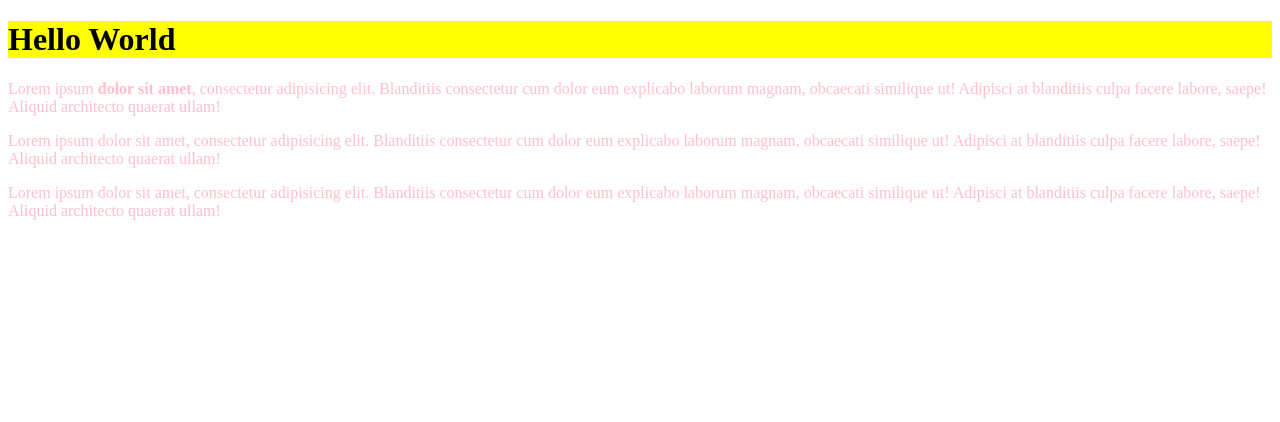
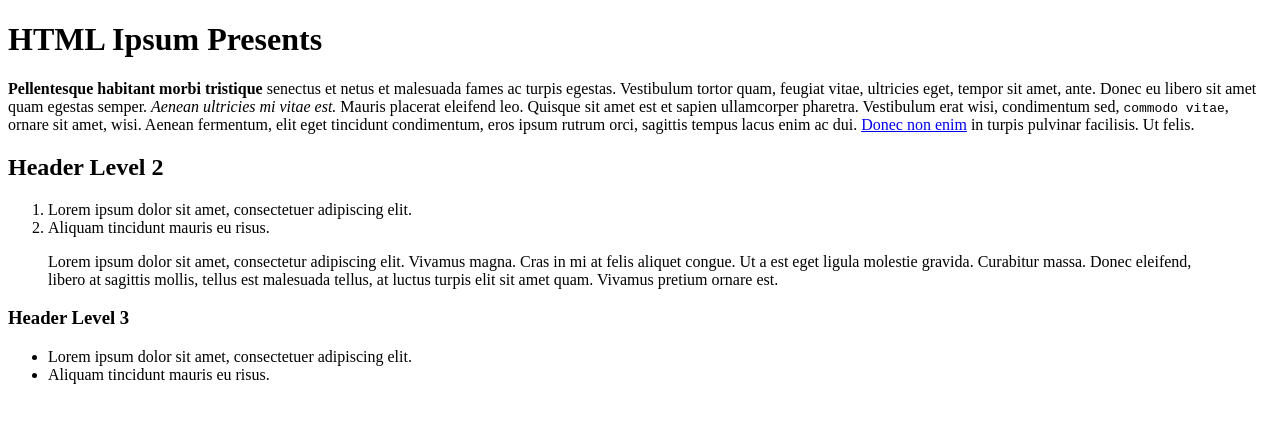
Before and after one commit to esig-jura/b72-helloworld, a plain HTML site: page index.html in a window 1280 px wide. Drawn offline with Linux system fonts and the light colour scheme.

Commit message:
reset main

```diff
--- a/index.html
+++ b/index.html
@@ -1,17 +1,35 @@
 <!DOCTYPE html>
-<html lang="en">
+<html lang="fr">
 <head>
     <meta charset="UTF-8">
     <title>Hello World</title>
 </head>
 <body>
-    <h1>Hello World</h1>
+<h1>HTML Ipsum Presents</h1>
 
-    <p>Lorem ipsum <strong>dolor sit amet</strong>, consectetur adipisicing elit. Blanditiis consectetur cum dolor eum explicabo laborum magnam, obcaecati similique ut! Adipisci at blanditiis culpa facere labore, saepe! Aliquid architecto quaerat ullam!</p>
-    <p>Lorem ipsum dolor sit amet, consectetur adipisicing elit. Blanditiis consectetur cum dolor eum explicabo laborum magnam, obcaecati similique ut! Adipisci at blanditiis culpa facere labore, saepe! Aliquid architecto quaerat ullam!</p>
-    <p>Lorem ipsum dolor sit amet, consectetur adipisicing elit. Blanditiis consectetur cum dolor eum explicabo laborum magnam, obcaecati similique ut! Adipisci at blanditiis culpa facere labore, saepe! Aliquid architecto quaerat ullam!</p>
+<p><strong>Pellentesque habitant morbi tristique</strong> senectus et netus et malesuada fames ac turpis egestas.
+    Vestibulum tortor quam, feugiat vitae, ultricies eget, tempor sit amet, ante. Donec eu libero sit amet quam egestas
+    semper. <em>Aenean ultricies mi vitae est.</em> Mauris placerat eleifend leo. Quisque sit amet est et sapien
+    ullamcorper pharetra. Vestibulum erat wisi, condimentum sed, <code>commodo vitae</code>, ornare sit amet, wisi.
+    Aenean fermentum, elit eget tincidunt condimentum, eros ipsum rutrum orci, sagittis tempus lacus enim ac dui. <a
+            href="#">Donec non enim</a> in turpis pulvinar facilisis. Ut felis.</p>
 
-    <!-- Scripts -->
-    <script src="main.js"></script>
+<h2>Header Level 2</h2>
+
+<ol>
+    <li>Lorem ipsum dolor sit amet, consectetuer adipiscing elit.</li>
+    <li>Aliquam tincidunt mauris eu risus.</li>
+</ol>
+
+<blockquote><p>Lorem ipsum dolor sit amet, consectetur adipiscing elit. Vivamus magna. Cras in mi at felis aliquet
+    congue. Ut a est eget ligula molestie gravida. Curabitur massa. Donec eleifend, libero at sagittis mollis, tellus
+    est malesuada tellus, at luctus turpis elit sit amet quam. Vivamus pretium ornare est.</p></blockquote>
+
+<h3>Header Level 3</h3>
+
+<ul>
+    <li>Lorem ipsum dolor sit amet, consectetuer adipiscing elit.</li>
+    <li>Aliquam tincidunt mauris eu risus.</li>
+</ul>
 </body>
 </html>
--- a/main.js
+++ /dev/null
@@ -1,14 +0,0 @@
-// alert('Hello World !');
-
-// Récupérer le 1er élément
-let h1 = document.querySelector('h1');
-console.log(h1);
-h1.style.backgroundColor = 'yellow';
-
-// Récupérer tous les éléments
-let paras = document.querySelectorAll('p');
-console.log(paras);
-
-for (let i = 0; i < paras.length; ++i) {
-    paras[i].style.color = 'pink';
-}
```
Also changed, not shown: 2 other files.
